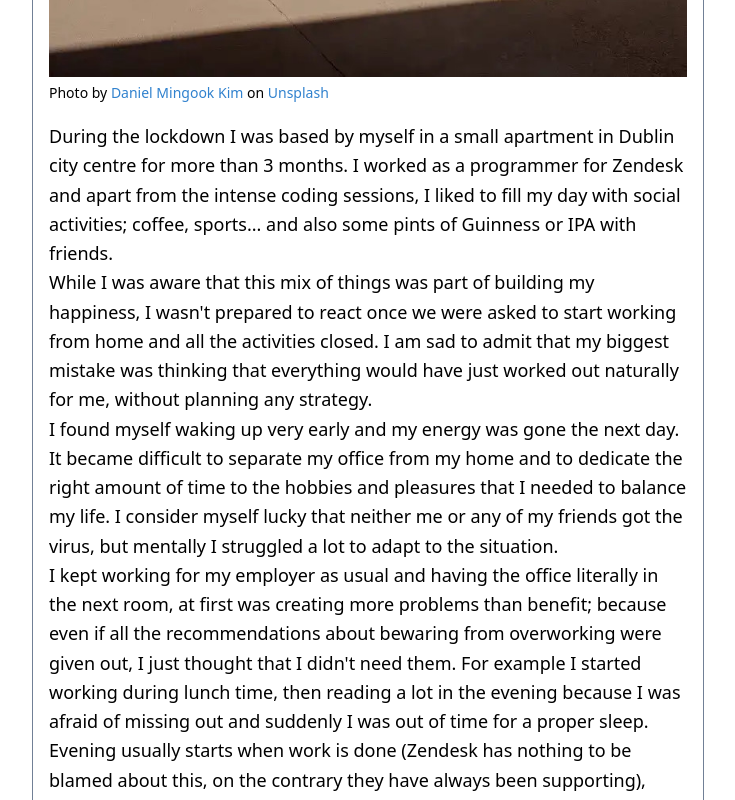
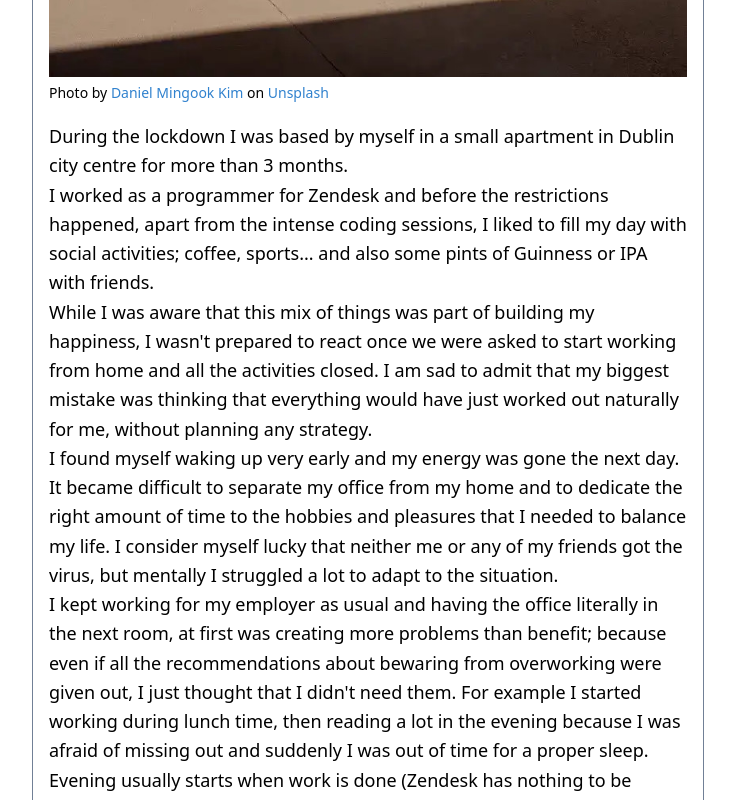
Before and after one commit to giacomorebonato/giacomorebonato, a Gatsby site: page /posts/awareness in a window 1280 px wide. Shown: the part 840-1640 px from the top of the page, without its empty margins (272-1007 px from the left). Built offline with nearby package versions, Linux system fonts and the light colour scheme; Gatsby itself is replaced by a stand-in of ours.

Commit message:
Improved text

```diff
--- a/src/md-pages/blog/2020-08-21-awareness.md
+++ b/src/md-pages/blog/2020-08-21-awareness.md
@@ -10,7 +10,7 @@ featuredImageDescription: a person with their head against a walls
 <span class='text-sm'>Photo by <a href="https://unsplash.com/@danielmingookkim?utm_source=unsplash&amp;utm_medium=referral&amp;utm_content=creditCopyText">Daniel Mingook Kim</a> on <a href="https://unsplash.com/s/photos/confused?utm_source=unsplash&amp;utm_medium=referral&amp;utm_content=creditCopyText">Unsplash</a></span>
 
 During the lockdown I was based by myself in a small apartment in Dublin city centre for more than 3 months.
-I worked as a programmer for Zendesk and apart from the intense coding sessions, I liked to fill my day with social activities; coffee, sports... and also some pints of Guinness or IPA with friends.
+I worked as a programmer for Zendesk and before the restrictions happened, apart from the intense coding sessions, I liked to fill my day with social activities; coffee, sports... and also some pints of Guinness or IPA with friends.
 While I was aware that this mix of things was part of building my happiness, I wasn't prepared to react once we were asked to start working from home and all the activities closed. I am sad to admit that my biggest mistake was thinking that everything would have just worked out naturally for me, without planning any strategy.
 I found myself waking up very early and my energy was gone the next day. It became difficult to separate my office from my home and to dedicate the right amount of time to the hobbies and pleasures that I needed to balance my life.
 I consider myself lucky that neither me or any of my friends got the virus, but mentally I struggled a lot to adapt to the situation.
```
